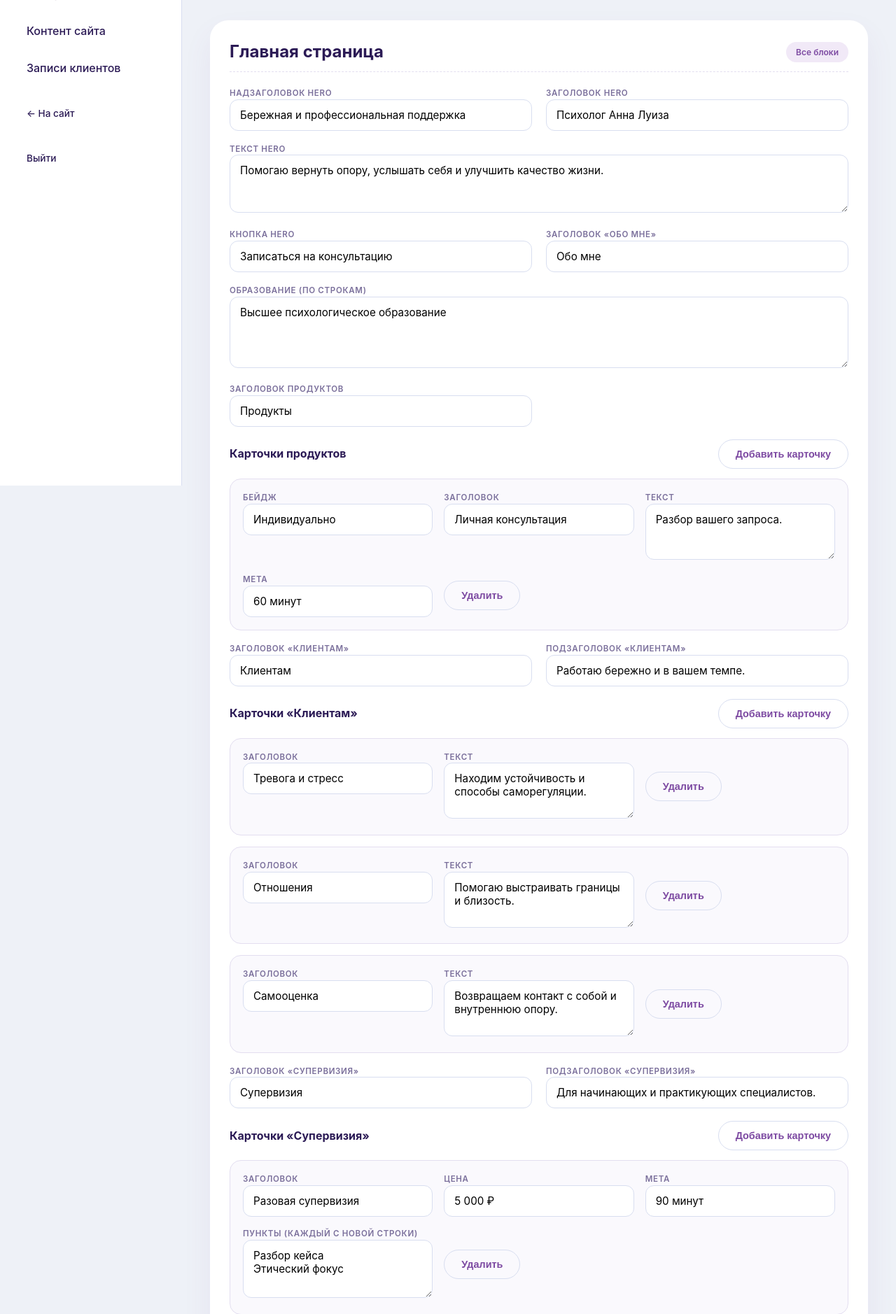
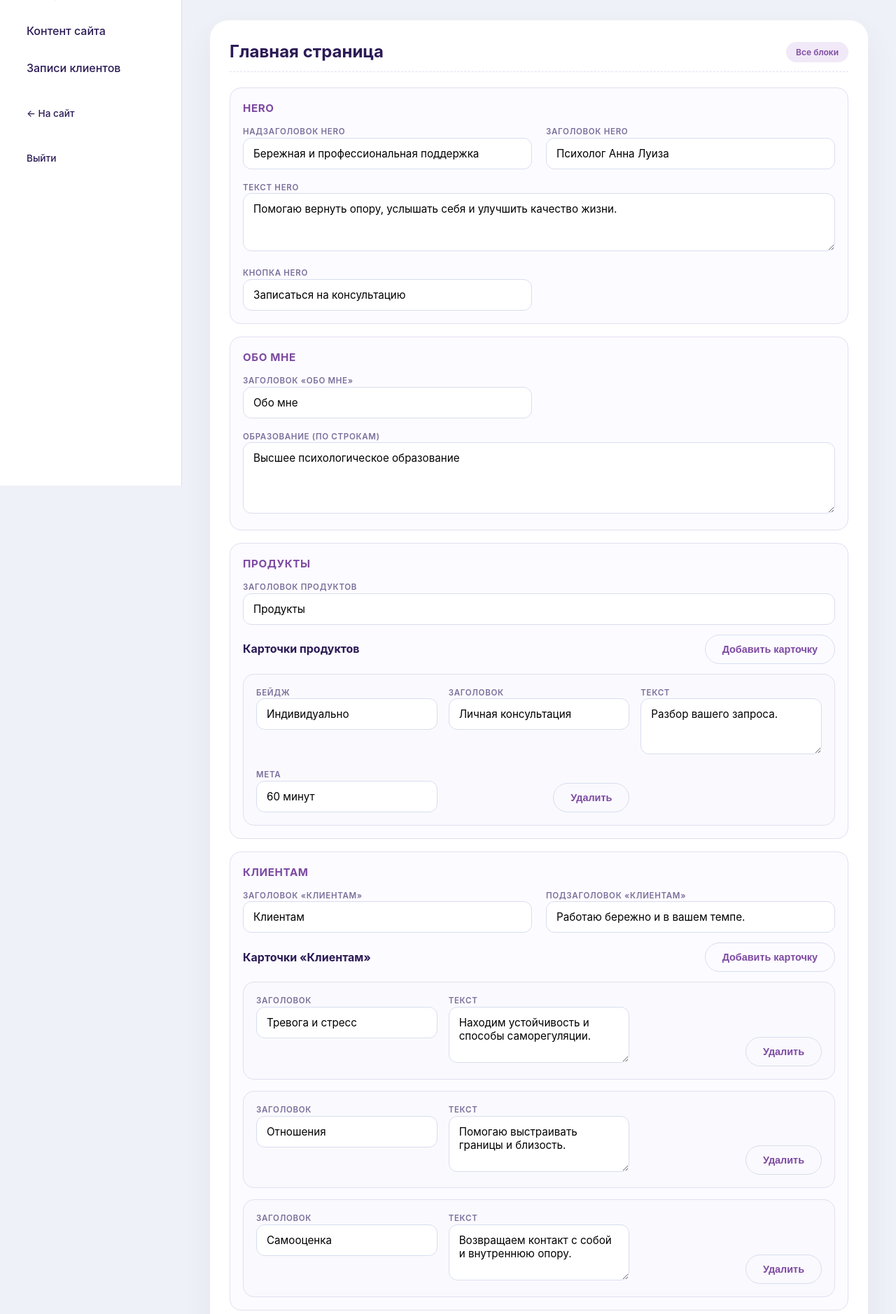
Before and after one commit to mironsyrovrndm/ca21, a Flask app: page /admin/content in a window 1280 px wide. Shown: the part 106-1984 px from the top of the page at 70% size. Run offline with Flask 3, Linux system fonts and the light colour scheme; the visitor is signed in with stand-in values (Sample User, id 1); data that the repository does not hold is empty.

Commit message:
Remove gallery management and group homepage editor blocks

```diff
--- a/src/blueprints/admin/routes.py
+++ b/src/blueprints/admin/routes.py
@@ -153,11 +153,7 @@ def content():
     profile = Profile.query.first()
     contacts = Contact.query.all()
     projects = Project.query.filter_by(is_published=True).order_by(Project.order_num.asc()).all()
-    upload_folder = current_app.config['UPLOAD_FOLDER']
-    uploads = []
-    if os.path.isdir(upload_folder):
-        uploads = sorted([f for f in os.listdir(upload_folder) if os.path.isfile(os.path.join(upload_folder, f))])
-    return render_template('admin/content.j2', content=_get_content(profile, contacts, projects), uploads=uploads)
+    return render_template('admin/content.j2', content=_get_content(profile, contacts, projects))
 
 
 @admin_bp.route('/save-content', methods=['POST'])
@@ -340,26 +336,6 @@ def delete_about():
         db.session.commit()
     return redirect(url_for('admin.content'))
 
-
-@admin_bp.route('/upload-gallery', methods=['POST'])
-@login_required
-def upload_gallery():
-    photos = request.files.getlist('photo')
-    for photo in photos:
-        if photo and photo.filename:
-            filename = secure_filename(photo.filename)
-            photo.save(os.path.join(current_app.config['UPLOAD_FOLDER'], filename))
-    return redirect(url_for('admin.content'))
-
-
-@admin_bp.route('/delete-gallery', methods=['POST'])
-@login_required
-def delete_gallery():
-    filename = (request.form.get('filename') or '').replace('..', '')
-    path = os.path.join(current_app.config['UPLOAD_FOLDER'], filename)
-    if os.path.exists(path):
-        os.remove(path)
-    return redirect(url_for('admin.content'))
 
 
 # === legacy routes kept ===
--- a/src/blueprints/admin/static/css/admin.css
+++ b/src/blueprints/admin/static/css/admin.css
@@ -489,6 +489,27 @@ textarea {
   min-height: 80px;
 }
 
+
+
+/* ================= CONTENT GROUPS ================= */
+
+.content-group {
+  grid-column: 1 / -1;
+  border: 1px solid var(--border-soft);
+  border-radius: var(--r-md);
+  background: #fcfbff;
+  padding: 18px;
+  display: grid;
+  gap: 14px;
+}
+
+.content-group__title {
+  font-size: 0.95rem;
+  color: var(--primary);
+  letter-spacing: 0.04em;
+  text-transform: uppercase;
+}
+
 /* ================= REPEATABLE ================= */
 
 .repeatable {
@@ -510,7 +531,7 @@ textarea {
 
 .repeatable__item {
   display: grid;
-  grid-template-columns: repeat(auto-fit, minmax(200px, 1fr));
+  grid-template-columns: repeat(auto-fit, minmax(220px, 1fr));
   gap: 16px;
   padding: 18px;
   border: 1px solid var(--border-soft);
@@ -519,8 +540,9 @@ textarea {
 }
 
 .repeatable__item .button--ghost {
-  align-self: center;
-  justify-self: start;
+  align-self: end;
+  justify-self: end;
+  margin-top: 8px;
 }
 
 /* ================= GALLERY ================= */
--- a/src/blueprints/admin/templates/admin/content.j2
+++ b/src/blueprints/admin/templates/admin/content.j2
@@ -3,17 +3,35 @@
 {% block header %}Контент сайта{% endblock %}
 {% block content %}
 <section class="admin__panel">
-  <div class="panel__header"><h2>Главная страница</h2><span class="panel__badge">Все блоки</span></div>
+  <div class="panel__header">
+    <h2>Главная страница</h2>
+    <span class="panel__badge">Все блоки</span>
+  </div>
+
   <form class="form-grid form-grid--compact" method="post" action="{{ url_for('admin.save_content') }}">
+    <div class="content-group">
+      <h3 class="content-group__title">Hero</h3>
+      <div class="form-grid">
         <label>Надзаголовок Hero<input type="text" name="hero_label" value="{{ content.hero_label }}" /></label>
         <label>Заголовок Hero<input type="text" name="hero_title" value="{{ content.hero_title }}" /></label>
         <label class="span-2">Текст Hero<textarea name="hero_text" rows="3">{{ content.hero_text }}</textarea></label>
         <label>Кнопка Hero<input type="text" name="hero_button" value="{{ content.hero_button }}" /></label>
+      </div>
+    </div>
 
+    <div class="content-group">
+      <h3 class="content-group__title">Обо мне</h3>
+      <div class="form-grid">
         <label>Заголовок «Обо мне»<input type="text" name="about_title" value="{{ content.about_title }}" /></label>
         <label class="span-2">Образование (по строкам)<textarea name="about_education" rows="4">{{ content.about_education | join('\n') }}</textarea></label>
+      </div>
+    </div>
 
+    <div class="content-group">
+      <h3 class="content-group__title">Продукты</h3>
+      <div class="form-grid">
         <label>Заголовок продуктов<input type="text" name="products_title" value="{{ content.products_title }}" /></label>
+      </div>
       <div class="repeatable" data-repeatable>
         <div class="repeatable__header">
           <strong>Карточки продуктов</strong>
@@ -40,9 +58,14 @@
           </template>
         </div>
       </div>
+    </div>
 
+    <div class="content-group">
+      <h3 class="content-group__title">Клиентам</h3>
+      <div class="form-grid">
         <label>Заголовок «Клиентам»<input type="text" name="clients_title" value="{{ content.clients_title }}" /></label>
         <label>Подзаголовок «Клиентам»<input type="text" name="clients_subtitle" value="{{ content.clients_subtitle }}" /></label>
+      </div>
       <div class="repeatable" data-repeatable>
         <div class="repeatable__header">
           <strong>Карточки «Клиентам»</strong>
@@ -65,9 +88,14 @@
           </template>
         </div>
       </div>
+    </div>
 
+    <div class="content-group">
+      <h3 class="content-group__title">Супервизия</h3>
+      <div class="form-grid">
         <label>Заголовок «Супервизия»<input type="text" name="supervision_title" value="{{ content.supervision_title }}" /></label>
         <label>Подзаголовок «Супервизия»<input type="text" name="supervision_subtitle" value="{{ content.supervision_subtitle }}" /></label>
+      </div>
       <div class="repeatable" data-repeatable>
         <div class="repeatable__header">
           <strong>Карточки «Супервизия»</strong>
@@ -94,7 +122,11 @@
           </template>
         </div>
       </div>
+    </div>
 
+    <div class="content-group">
+      <h3 class="content-group__title">Спикер и контакты</h3>
+      <div class="form-grid">
         <label>Заголовок спикера<input type="text" name="speaker_title" value="{{ content.speaker_title }}" /></label>
         <label>Кнопка спикера<input type="text" name="speaker_button" value="{{ content.speaker_button }}" /></label>
         <label class="span-2">Текст спикера<textarea name="speaker_text" rows="2">{{ content.speaker_text }}</textarea></label>
@@ -104,6 +136,8 @@
         <label>Телефон<input type="text" name="contacts_phone" value="{{ content.contacts_phone }}" /></label>
         <label>Почта<input type="email" name="contacts_email" value="{{ content.contacts_email }}" /></label>
         <label>Telegram<input type="text" name="contacts_telegram" value="{{ content.contacts_telegram }}" /></label>
+      </div>
+    </div>
 
     <div class="form-grid__actions"><button class="button" type="submit">Сохранить контент</button></div>
   </form>
@@ -130,9 +164,4 @@
   <div class="gallery"><div class="gallery__item"><img src="{{ url_for('main.media', category='about', photo_id=content.about_image) }}" alt="About" /><span>{{ content.about_image }}</span><form method="post" action="{{ url_for('admin.delete_about') }}"><button class="button button--ghost" type="submit">Удалить</button></form></div></div>
   {% else %}<p class="muted">Фото для блока «Обо мне» пока не загружено.</p>{% endif %}
 </section>
-
-<section class="admin__panel">
-  <div class="panel__header"><h2>Галерея</h2><span class="panel__badge">Загрузка в галерею</span></div>
-  <form class="form-grid form-grid--compact" method="post" action="{{ url_for('admin.upload_gallery') }}" enctype="multipart/form-data"><label>Загрузить фото (можно несколько)<input type="file" name="photo" accept="image/*" multiple required /></label><div class="form-grid__actions"><button class="button" type="submit">Загрузить</button></div></form>{% if uploads %}<div class="gallery">{% for image in uploads %}<div class="gallery__item"><img src="{{ url_for('main.media', category='uploads', photo_id=image) }}" alt="Загруженное фото" /><span>{{ image }}</span><form method="post" action="{{ url_for('admin.delete_gallery') }}"><input type="hidden" name="filename" value="{{ image }}" /><button class="button button--ghost" type="submit">Удалить</button></form></div>{% endfor %}</div>{% else %}<p class="muted">Фотографий пока нет.</p>{% endif %}
-</section>
 {% endblock %}
```
Lines whose indentation alone changed are shown as unchanged.
